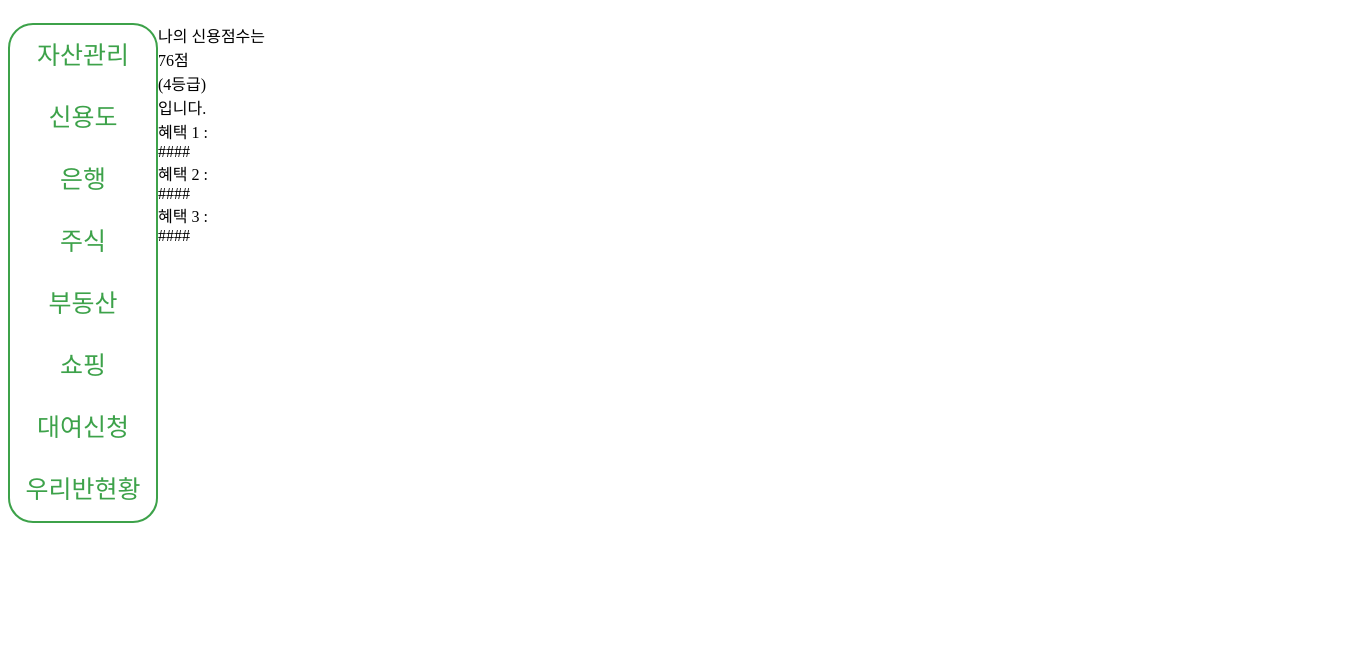
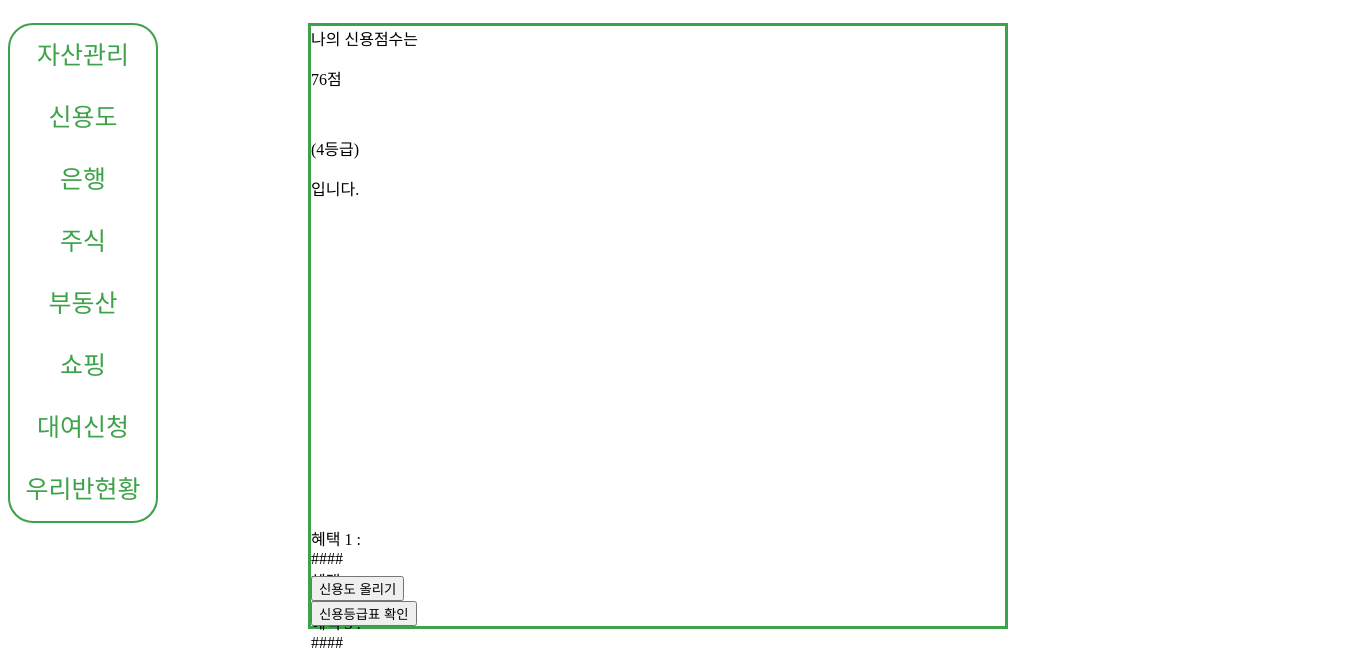
Before and after one commit to KOOthcr/my-economyedu-web-site, a plain HTML site: page Sidebar_Credit.html in a window 1280 px wide. Shown: the part 258-910 px from the top of the page, 1358 px wide, since content can reach past the window. Before the commit the page ends 839 px from the top, so only its background shows below. Drawn offline with Linux system fonts and the light colour scheme.

Commit message:
Add files via upload

```diff
--- a/Sidebar_Credit.html
+++ b/Sidebar_Credit.html
@@ -4,7 +4,7 @@
         <title> 경제활동프로젝트 - 상평통보 </title>
         <meta charset="utf-8">
         <link rel="stylesheet" href="./EconomyStyle.css">
-
+        <link rel="stylesheet" href="./Sidebar_CreditStyle.css">
     </head>
     <body>
 
@@ -46,8 +46,15 @@
                            <div id="Benefit3">혜택 3 :</div>
                            <div id="BenefitContents3">####</div>
                        </div>
-                       <div id="CreditIncrease"></div>
-                       <div id="CreditRatingTable"></div>
+                       <div class="button">
+                            <div id="CreditIncrease">
+                                <input type="button" id="CreditIncreaseButton" value="신용도 올리기" onclick="location.href='assetinquiry.html'">
+                            </div>
+                            <div id="CreditRatingTable">
+                                <input type="button" id="CreditRatingTableConfirm" value="신용등급표 확인" onclick="location.href='assetinquiry.html'">
+                            </div>
+                       </div>
+
                    </div>
                 </div>
             </div>
--- /dev/null
+++ b/Sidebar_CreditStyle.css
@@ -0,0 +1,13 @@
+.MainContents{
+    display: grid;
+    margin-left: 150px;
+    margin-right: 350px;
+    grid-template-columns: 1fr 700px 1fr;
+}
+.CreditContents{
+    display: grid;
+    grid-column: 2 / 2;
+    border:3px rgb(61, 162, 74) solid;
+    grid-template-rows: 40px 70px 40px 350px 50px;
+
+}
```
